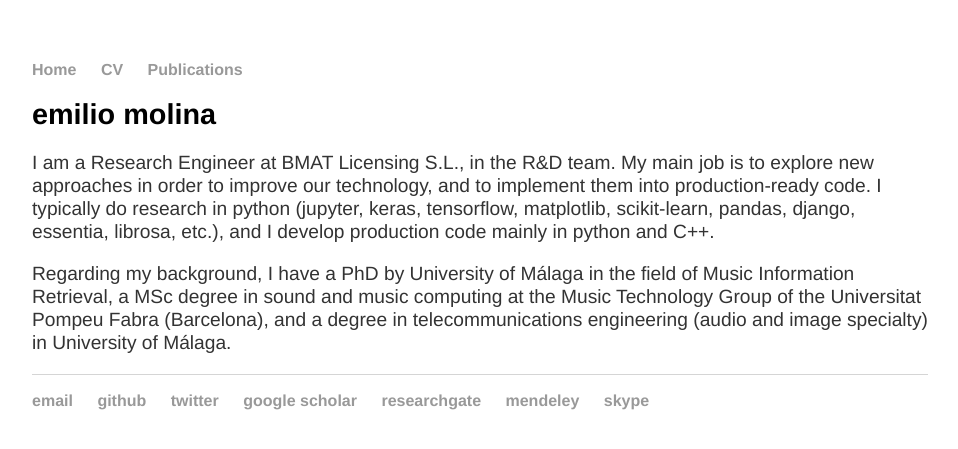
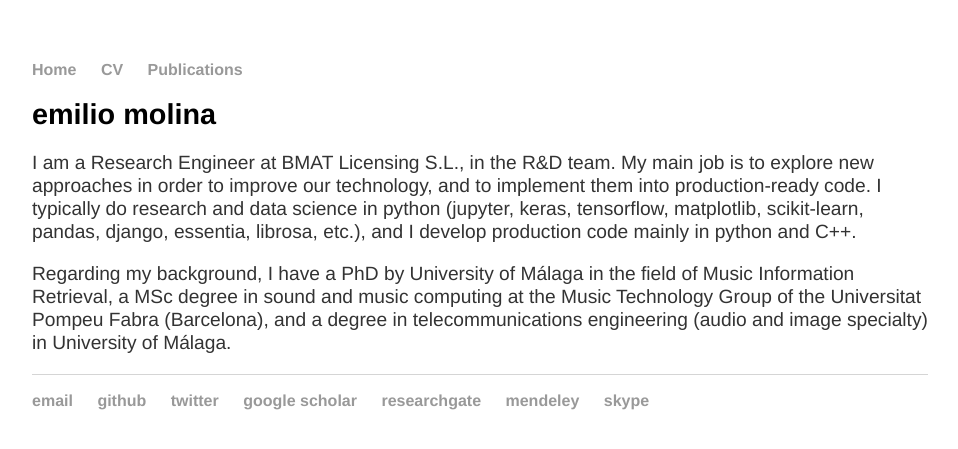
Before and after one commit to emilio-molina/emilio-molina.github.io, a Jekyll site: the page built from index.html, in a window 1280 px wide. Shown: the top 449 px of the page, without its empty margins (160-1118 px from the left). Built offline with Jekyll 4.4.1, drawn with Linux system fonts in a browser that asks for light colours.

Commit message:
Update site

```diff
--- a/_layouts/default.html
+++ b/_layouts/default.html
@@ -12,7 +12,7 @@
     <nav>
 <ul>
 <li><a href="/">Home</a></li>
-<li><a href="https://emilio-molina.github.io/cv/updated_CV.pdf.pdf">CV</a></li>
+<li><a href="https://emilio-molina.github.io/cv/updated_CV.pdf">CV</a></li>
 <li><a href="/publications">Publications</a></li>
 </ul>
     </nav>
--- a/index.html
+++ b/index.html
@@ -4,6 +4,6 @@ title: Emilio Molina website
 ---
 <div class="blurb">
         <h1>emilio molina</h1>
-                <p>I am a Research Engineer at BMAT Licensing S.L., in the R&D team. My main job is to explore new approaches in order to improve our technology, and to implement them into production-ready code. I typically do research in python (jupyter, keras, tensorflow, matplotlib, scikit-learn, pandas, django, essentia, librosa, etc.), and I develop production code mainly in python and C++.</p>
+                <p>I am a Research Engineer at BMAT Licensing S.L., in the R&D team. My main job is to explore new approaches in order to improve our technology, and to implement them into production-ready code. I typically do research and data science in python (jupyter, keras, tensorflow, matplotlib, scikit-learn, pandas, django, essentia, librosa, etc.), and I develop production code mainly in python and C++.</p>
                 <p>Regarding my background, I have a PhD by University of Málaga in the field of Music Information Retrieval, a MSc degree in sound and music computing at the Music Technology Group of the Universitat Pompeu Fabra (Barcelona), and a degree in telecommunications engineering (audio and image specialty) in University of Málaga.</p>
 </div>
```
